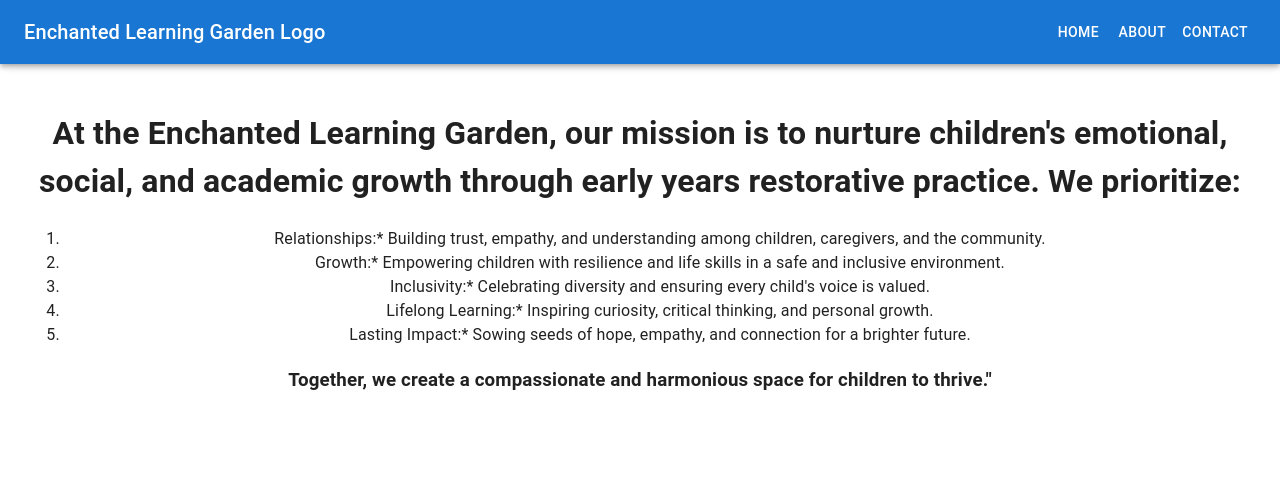
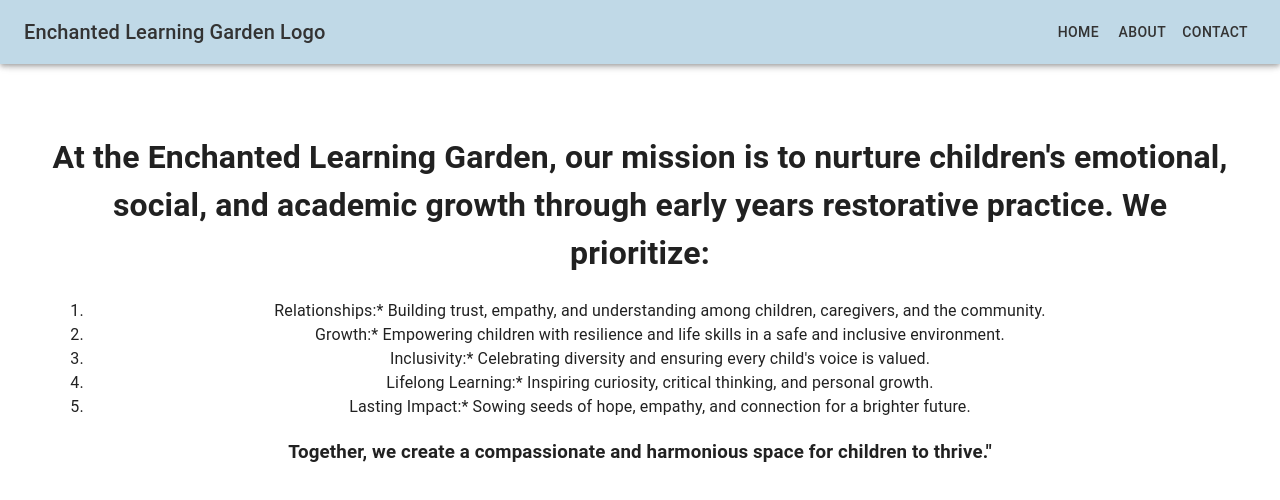
Before and after one commit to phil-og/enchanted-learning-garden, a React (Create React App) app: page / in a window 1280 px wide. Shown: the top 500 px of the page. Built offline with nearby package versions, Linux system fonts and the light colour scheme.

Commit message:
hook up pages, logo home click and styling theme

```diff
--- a/public/index.html
+++ b/public/index.html
@@ -7,7 +7,7 @@
     <meta name="theme-color" content="#000000" />
     <meta
       name="description"
-      content="Web site created using create-react-app"
+      content="Empowering children, fostering inclusive communities, and nurturing potential through early years restorative practice to create lasting change and a world founded on meaningful connections."
     />
     <link rel="apple-touch-icon" href="%PUBLIC_URL%/logo192.png" />
     <!--
@@ -24,7 +24,7 @@
       work correctly both with client-side routing and a non-root public URL.
       Learn how to configure a non-root public URL by running `npm run build`.
     -->
-    <title>The Enchanted Learning Garden1</title>
+    <title>The Enchanted Learning Garden</title>
   </head>
   <body>
     <noscript>You need to enable JavaScript to run this app.</noscript>
--- a/src/App.scss
+++ b/src/App.scss
@@ -1,3 +1,5 @@
+@import "./styles/core";
+
 .App {
   text-align: center;
 }
--- /dev/null
+++ b/src/containers/NavBarContainer/NavBarContainer.scss
@@ -0,0 +1,7 @@
+@import "../../styles/core";
+
+.nav-bar{
+
+  background-color: $baby-blue !important;
+  color: $dark-grey !important;
+}
--- a/src/containers/NavBarContainer/NavBarContainer.tsx
+++ b/src/containers/NavBarContainer/NavBarContainer.tsx
@@ -14,6 +14,7 @@ import Toolbar from '@mui/material/Toolbar';
 import Typography from '@mui/material/Typography';
 import Button from '@mui/material/Button';
 import PageContainer from "../PageContainer/PageContainer";
+import './NavBarContainer.scss'
 
 interface Props {
     /**
@@ -35,9 +36,10 @@ export default function NavBarContainer(props: Props) {
         setMobileOpen((prevState) => !prevState);
     };
 
-    const onNavigationClick = (e: React.MouseEvent<HTMLDivElement, MouseEvent> | React.MouseEvent<HTMLButtonElement, MouseEvent>) => {
+    const onNavigationClick = (e?: React.MouseEvent<HTMLDivElement, MouseEvent> | React.MouseEvent<HTMLButtonElement, MouseEvent>) => {
         // @ts-ignore
-        setPageContent(e.target?.innerText)
+        e ? setPageContent(e.target?.innerText) : setPageContent('HOME')
+
     };
 
     const drawer = (
@@ -63,7 +65,7 @@ export default function NavBarContainer(props: Props) {
     return (
         <Box sx={{display: 'flex'}}>
             <CssBaseline/>
-            <AppBar component="nav">
+            <AppBar component="nav" className="nav-bar">
                 <Toolbar>
                     <IconButton
                         color="inherit"
@@ -79,12 +81,13 @@ export default function NavBarContainer(props: Props) {
                         component="div"
                         sx={{flexGrow: 1, display: {xs: 'none', sm: 'block'}}}
                         style={{textAlign: 'left'}}
+                        onClick={onNavigationClick}
                     >
                         Enchanted Learning Garden Logo
                     </Typography>
                     <Box sx={{display: {xs: 'none', sm: 'block'}}}>
                         {navItems.map((item) => (
-                            <Button key={item} sx={{color: '#fff'}}
+                            <Button key={item} sx={{color: 'inherit'}}
                                     onClick={(e) => onNavigationClick(e)}
                             >
                                 {item}
--- /dev/null
+++ b/src/containers/PageContainer/PageContainer.scss
@@ -0,0 +1,8 @@
+@import "../../styles/core";
+
+.page-container {
+  height: 100vh;
+  width: 100%;
+  overflow: hidden;
+  padding: 24px;
+}
--- a/src/containers/PageContainer/PageContainer.tsx
+++ b/src/containers/PageContainer/PageContainer.tsx
@@ -3,6 +3,7 @@ import * as React from "react";
 import Home from "../../pages/Home";
 import Contact from "../../pages/Contact";
 import About from "../../pages/About";
+import './PageContainer.scss'
 
 export default function PageContainer(props: {pageContent: string}) {
     const [pageContent, setPageContent] = React.useState("HOME");
@@ -28,8 +29,8 @@ export default function PageContainer(props: {pageContent: string}) {
 
 
     return (
-        <>
+        <div className="page-container">
             {renderSwitchPageContent(pageContent)}
-        </>
+        </div>
     );
 }
--- /dev/null
+++ b/src/styles/core.scss
@@ -0,0 +1 @@
+@import "settings.colors";
--- /dev/null
+++ b/src/styles/settings.colors.scss
@@ -0,0 +1,9 @@
+$pale-pink: #F4D9D2;
+$muted-gray: #D3D3D3;
+$baby-blue: #C0D9E7;
+$soft-green: #B5D3B2;
+$lavender: #A19ABC;
+
+
+
+$dark-grey: #333333
```
